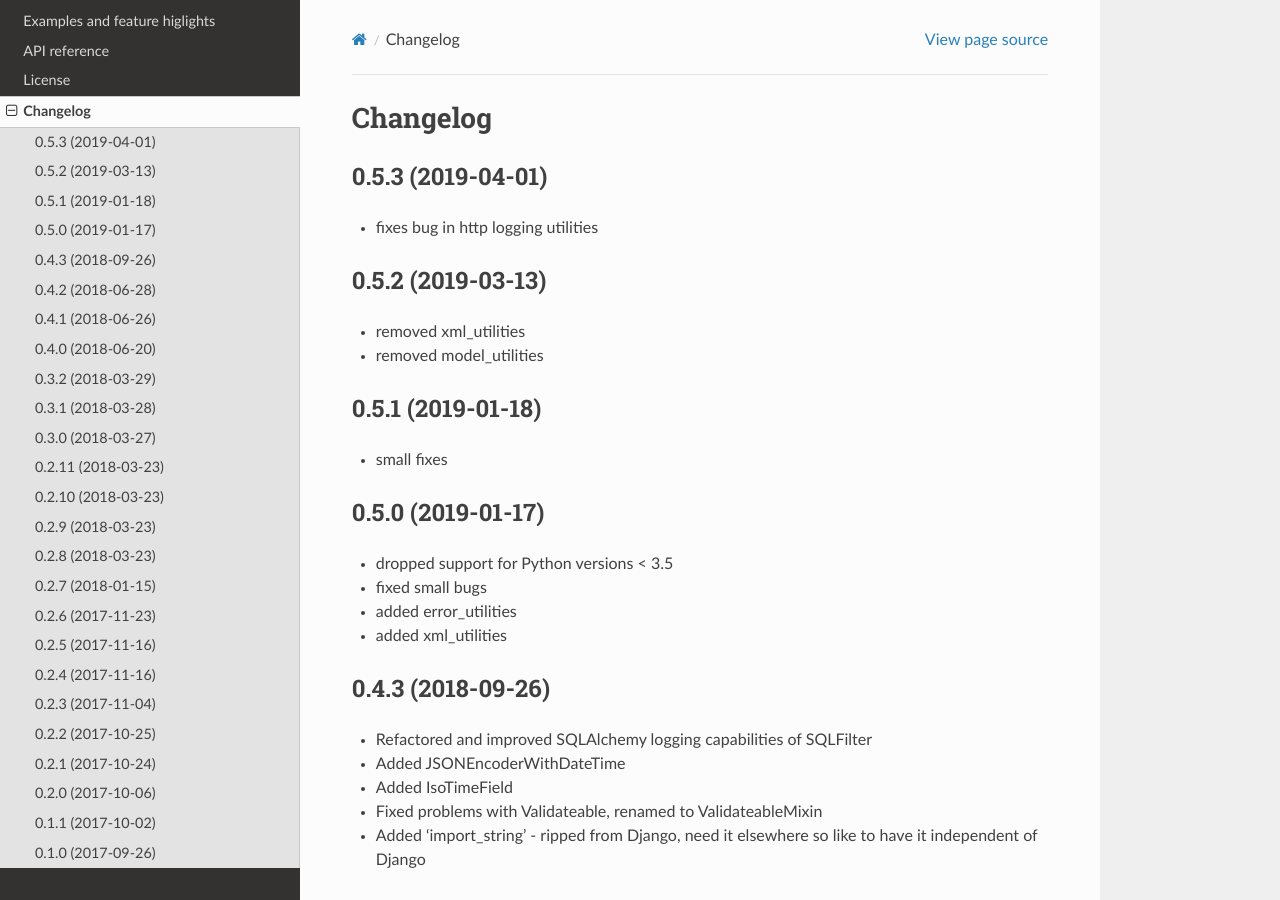
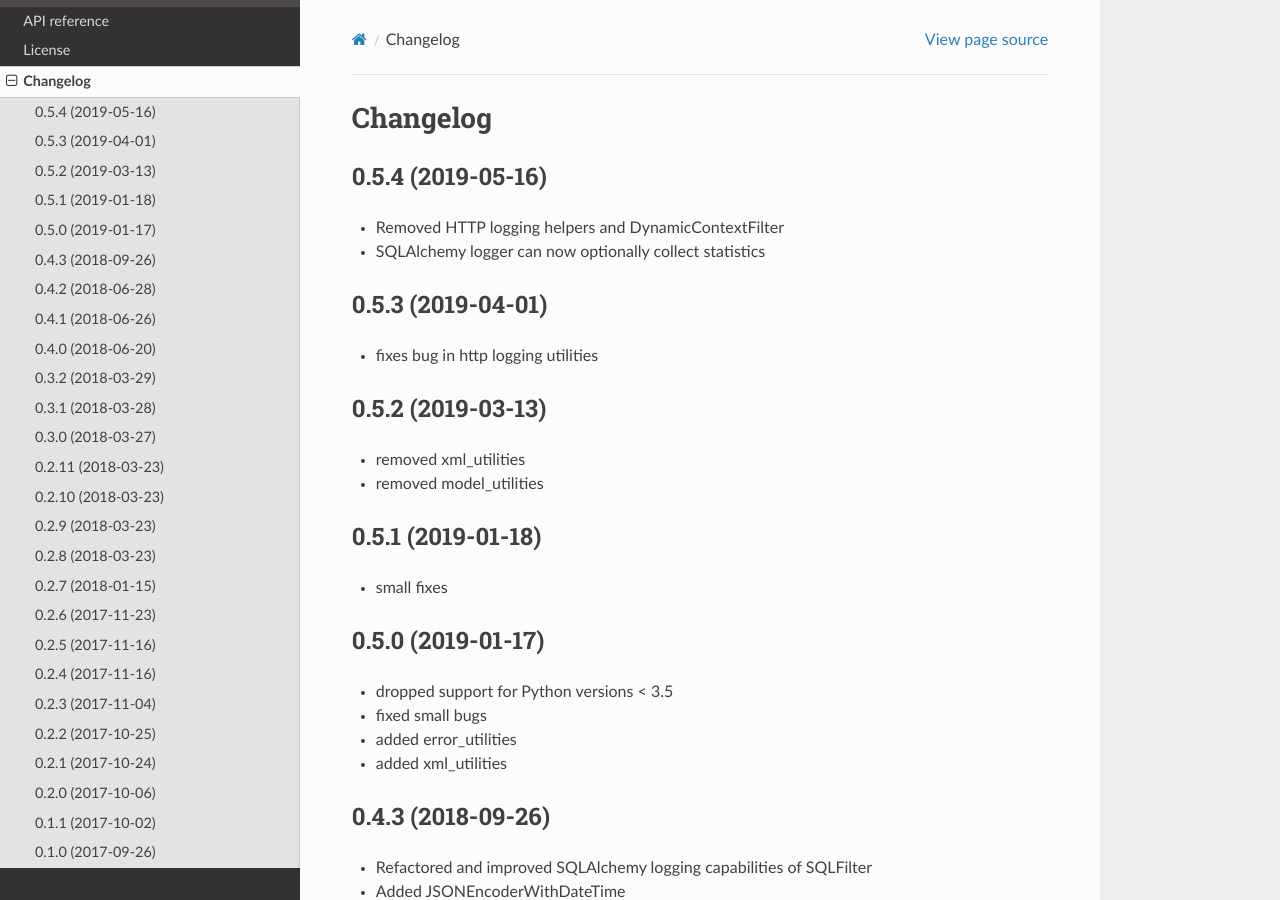
Before and after one commit to tadams42/seveno_pyutil, a Sphinx documentation site: the page built from docs/changelog.rst, in a window 1280 px wide and 900 px high. Built offline with Sphinx 7.4.7 and the Read the Docs theme 2.0.0, drawn with Linux system fonts in a browser that asks for light colours.

Commit message:
Bump version: 0.5.3 → 0.5.4

```diff
--- a/CHANGELOG.md
+++ b/CHANGELOG.md
@@ -1,4 +1,9 @@
 # Changelog
+
+## 0.5.4 (2019-05-16)
+
+- Removed HTTP logging helpers and DynamicContextFilter
+- SQLAlchemy logger can now optionally collect statistics
 
 ## 0.5.3 (2019-04-01)
 
--- a/docs/conf.py
+++ b/docs/conf.py
@@ -70,7 +70,7 @@
 # |version| and |release|, also used in various other places throughout the
 # built documents.
 #
-version = release = '0.5.3'
+version = release = '0.5.4'
 
 # The language for content autogenerated by Sphinx. Refer to documentation
 # for a list of supported languages.
--- a/setup.cfg
+++ b/setup.cfg
@@ -1,5 +1,5 @@
 [bumpversion]
-current_version = 0.5.3
+current_version = 0.5.4
 
 [bdist_wheel]
 universal = 1
--- a/setup.py
+++ b/setup.py
@@ -25,7 +25,7 @@
 
 setup(
     name="seveno_pyutil",
-    version="0.5.3",
+    version="0.5.4",
     license="MIT",
     description="Various unsorted Python utilities",
     long_description="%s\n%s"
--- a/src/seveno_pyutil/__init__.py
+++ b/src/seveno_pyutil/__init__.py
@@ -1,4 +1,4 @@
-__version__ = "0.5.3"
+__version__ = "0.5.4"
 
 import logging
 
```
